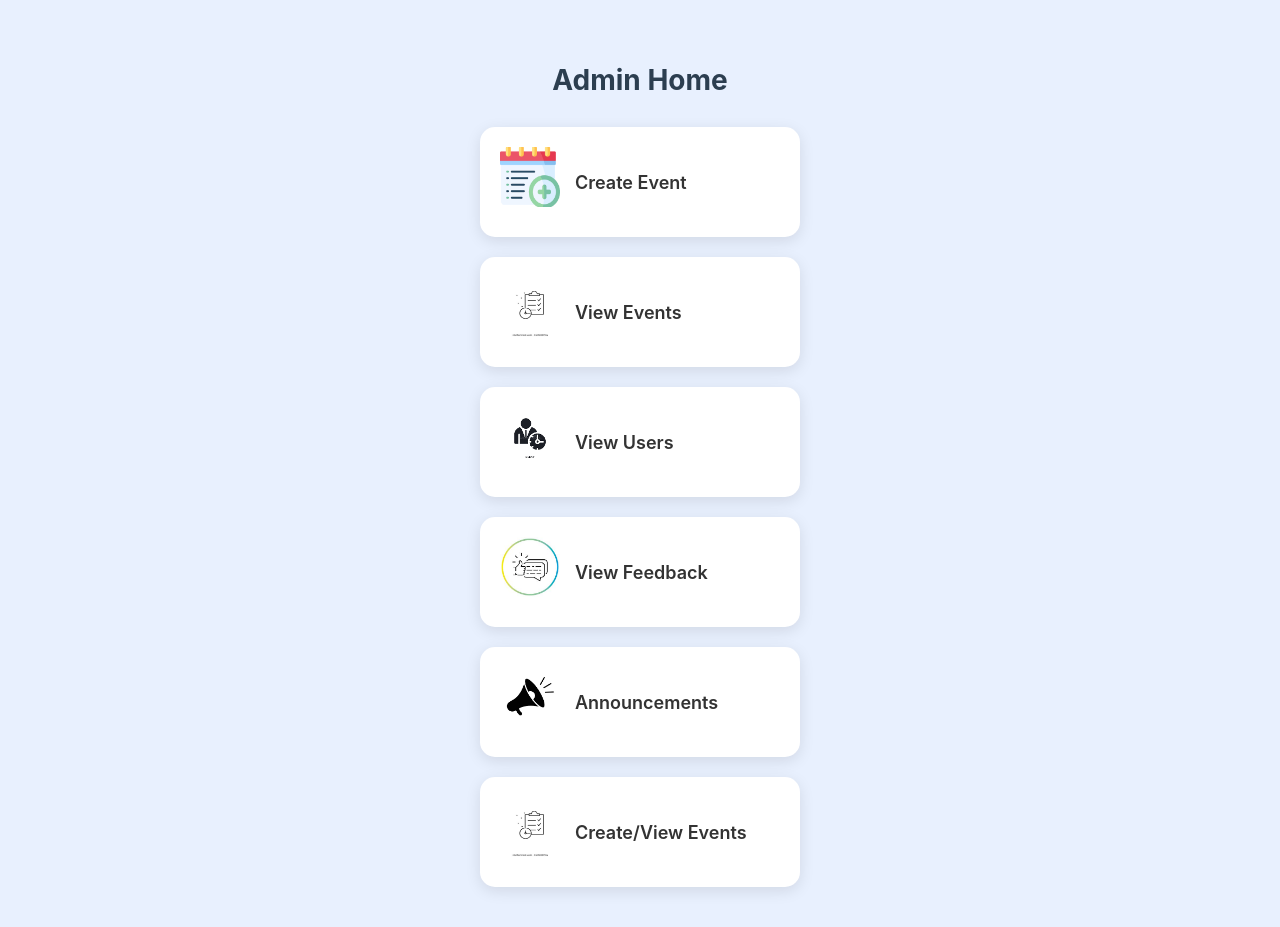
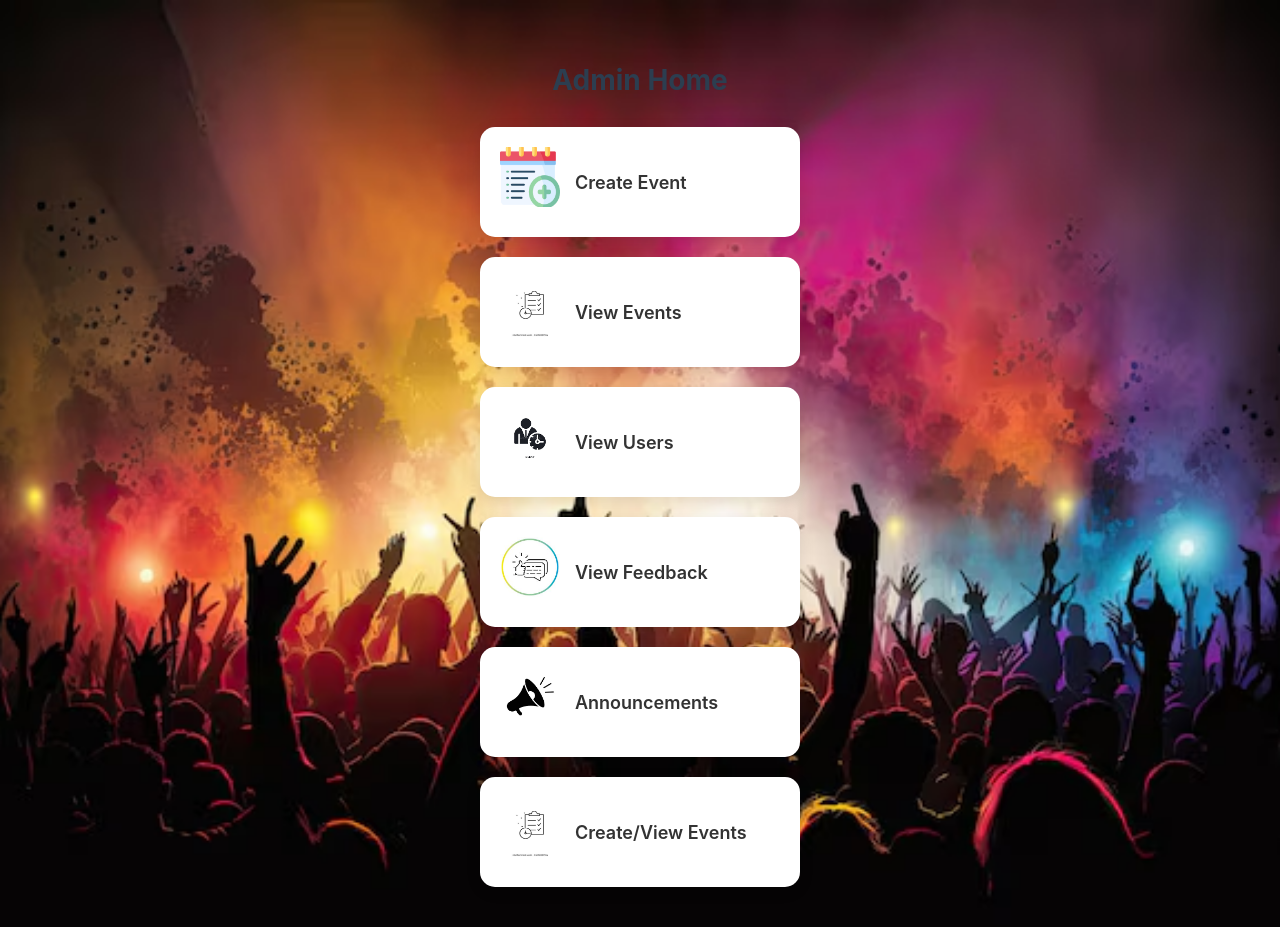
Before and after one commit to P-yasaswi/college-frontend, a React (Create React App) app: page /admin in a window 1280 px wide. Built offline with nearby package versions, Linux system fonts and the light colour scheme.

Commit message:
✨ Updated AdminDashboard background and styles

```diff
--- a/src/App.js
+++ b/src/App.js
@@ -20,6 +20,7 @@ import CreateClub from './pages/CreateClub';
 import AdminEvents from './pages/AdminEvents';
 import About from './pages/About';
 import Contact from './pages/Contact';
+
 
 
 
--- a/src/pages/AdminDashboard.js
+++ b/src/pages/AdminDashboard.js
@@ -6,7 +6,7 @@ import viewIcon from '../assets/icons/view.png';
 import userIcon from '../assets/icons/user.png';
 import feedbackIcon from '../assets/icons/feedback.png';
 import announceIcon from '../assets/icons/announcement.png';
-
+import backgroundImage from '../assets/admin-bg.jpg'; // ✅ background image from src/assets
 
 function AdminDashboard() {
   const navigate = useNavigate();
@@ -18,11 +18,21 @@ function AdminDashboard() {
     { title: 'View Feedback', icon: feedbackIcon, action: () => navigate('/admin/view-feedback') },
     { title: 'Announcements', icon: announceIcon, action: () => navigate('/admin/announcements') },
     { title: 'Create/View Events', icon: viewIcon, action: () => navigate('/admin-events') }
-
   ];
 
   return (
-    <div className="dashboard">
+    <div
+      className="dashboard"
+      style={{
+        backgroundImage: `url(${backgroundImage})`,
+        backgroundSize: 'cover',
+        backgroundPosition: 'center',
+        backgroundRepeat: 'no-repeat',
+        minHeight: '100vh',
+        padding: '40px',
+        textAlign: 'center',
+      }}
+    >
       <h2>Admin Home</h2>
       <div className="dashboard-cards-vertical">
         {features.map((feature, index) => (
--- a/src/pages/Dashboard.css
+++ b/src/pages/Dashboard.css
@@ -1,8 +1,5 @@
-
-
 .dashboard {
   padding: 40px;
-  background: #e8f0fe;
   min-height: 100vh;
   text-align: center;
 }
```
Also changed, not shown: src/assets/admin-bg.jpg (added).
